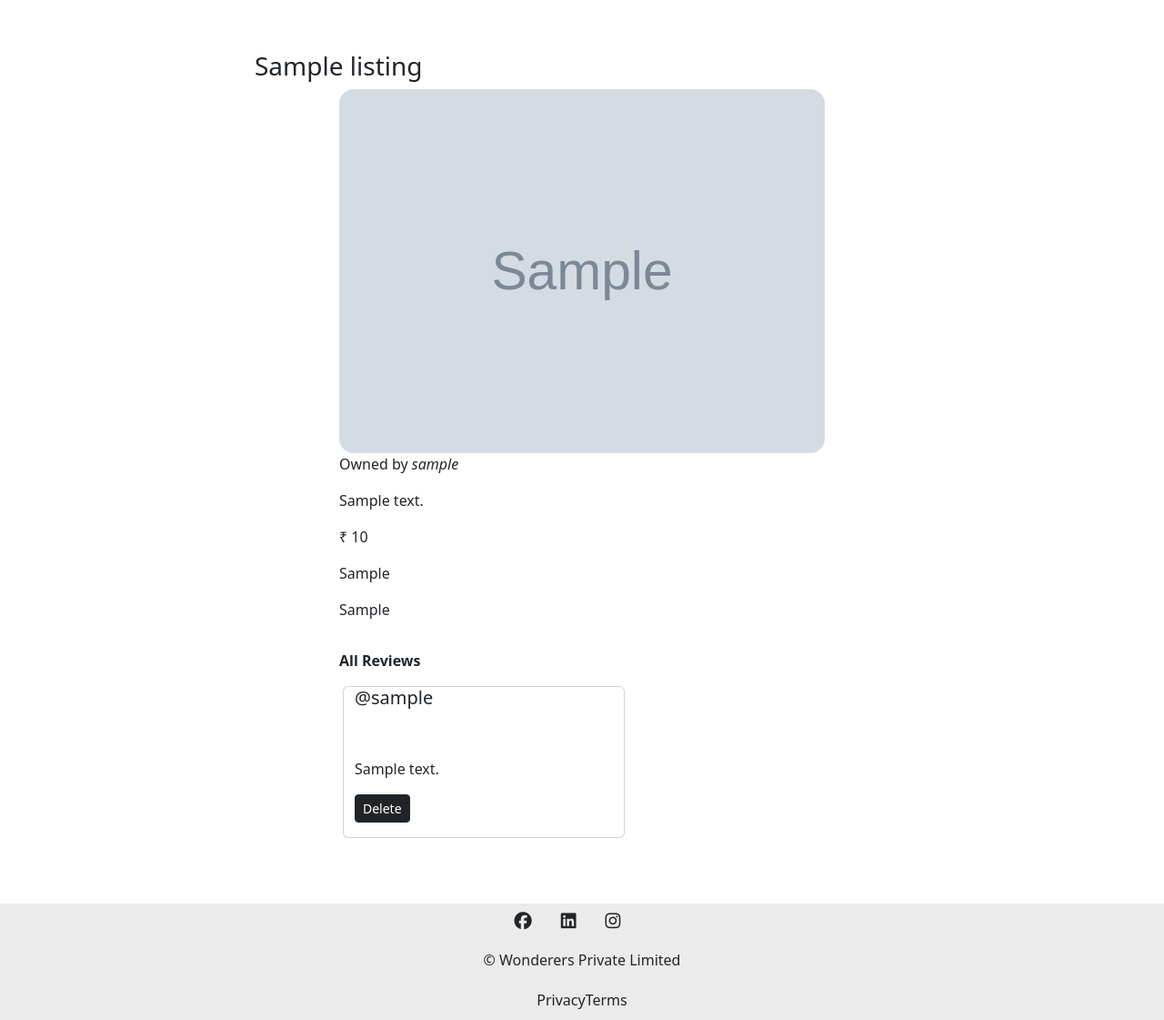
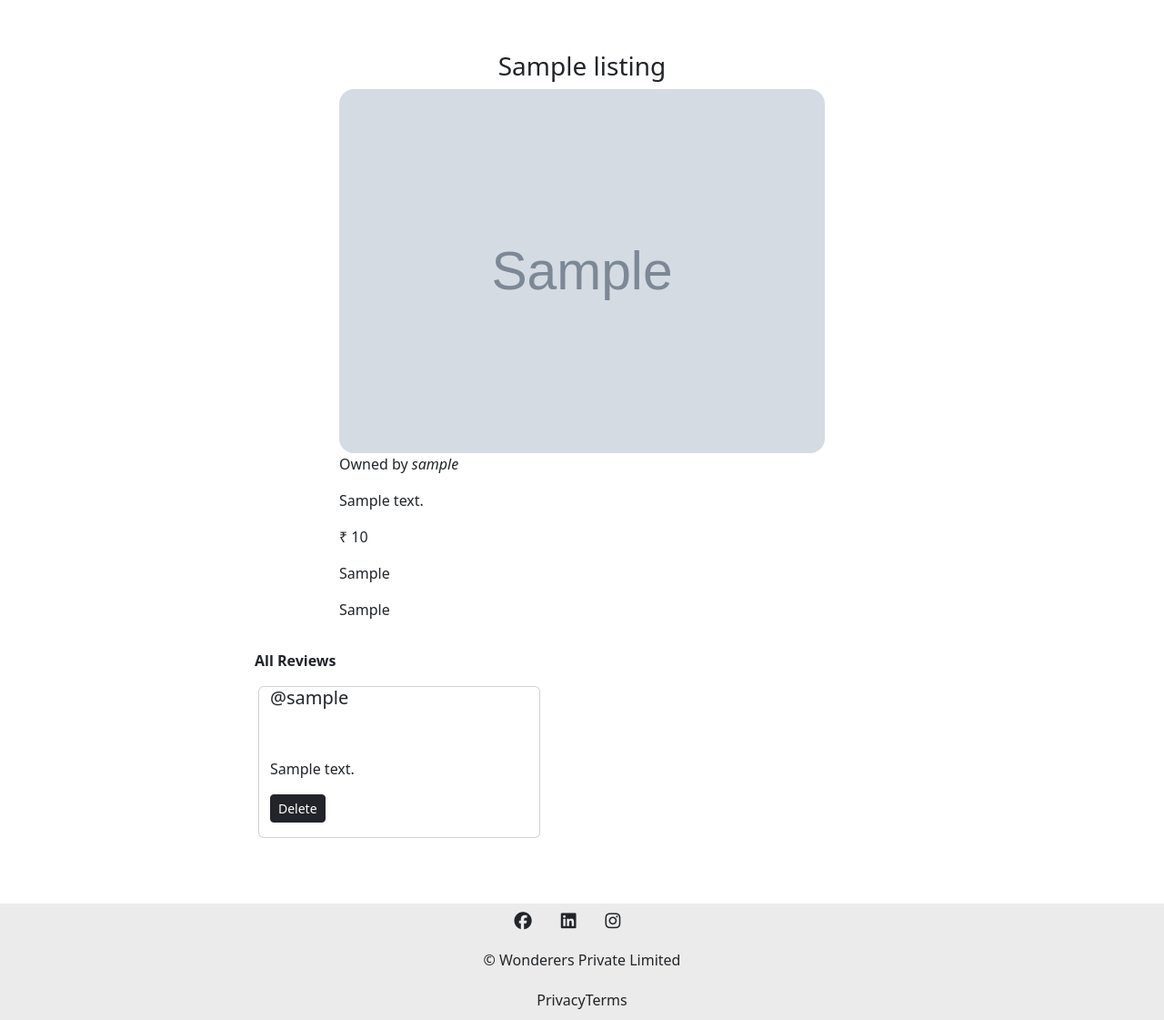
Before and after one commit to himanshut712/Wonderers, a Node server app: page /listings/600000000000000000000001 in a window 1280 px wide. Shown: the part 80-1201 px from the top of the page at 91% size. Run offline with Node 20, Linux system fonts and the light colour scheme; tables that the repository leaves empty hold one stand-in row (values such as "Sample post"); grey boxes marked "Sample" are stand-in pictures; some libraries are stand-ins or nearby versions.

Commit message:
adjustment for mobile

```diff
--- a/public/css/style.css
+++ b/public/css/style.css
@@ -133,6 +133,10 @@ footer {
 
 /* Responsive Styles */
 @media (max-width: 768px) {
+.container{
+  width: 375px !important;
+  margin-left: 2rem;
+}
   #filters {
       flex-wrap: nowrap;
       overflow-x: auto;
@@ -166,12 +170,14 @@ footer {
   .listing-card {
       width: 90% !important;
       margin-bottom: 1rem;
+      offset:calc(1);
       margin-left: auto;
       margin-right: auto;
   }
 
   /* Adjust filter section into a horizontal slider */
   #filters {
+    width: 375px;
     display: flex;
     flex-wrap: nowrap;
     overflow-x: auto;
@@ -222,3 +228,8 @@ footer {
     height: auto;
   }
 }
+@media (max-width: 375px) {
+  .offset-md-2 {
+    margin-left: 16.66667%; /* Adjust as needed based on your column structure */
+  }
+}
--- a/views/includes/navbar.ejs
+++ b/views/includes/navbar.ejs
@@ -41,6 +41,12 @@
   .navbar-toggler {
     order: 2; /* Ensure the toggler is displayed after the brand content */
   }
+  @media(max-width:720px) {
+    .navbar{
+width: 370px;
+    }
+
+  }
 </style>
 
 <nav class="navbar navbar-expand-md navbar-light bg-light border-bottom sticky-top">
--- a/views/listings/show.ejs
+++ b/views/listings/show.ejs
@@ -2,10 +2,10 @@
 
 <div class="container">
   <div class="row mt-3">
-    <div class="col-8 offset-2">
-      <h3><%= listing.title %></h3>
+    <div class="col-lg-8 offset-lg-2 col-md-10 offset-md-1 col-sm-12">
+      <h3 class="text-center"><%= listing.title %></h3>
     </div>
-    <div class="card col-6 offset-3 show-card listing-card">
+    <div class="card col-lg-6 offset-lg-3 col-md-8 offset-md-2 col-sm-12 show-card listing-card">
       <img src="<%= listing.image.url %>" class="card-img-top" alt="listing_image">
       <div class="card-body">
         <p class="card-text">Owned by <i><%= listing.owner.username %></i></p>
@@ -16,18 +16,18 @@
       </div>
     </div>
     <% if(currUser && currUser._id.equals(listing.owner._id)) { %>
-      <div class="btns">
-        <a href="/listings/<%= listing._id %>/edit" class="btn btn-dark col-1 offset-3 edit-btn">Edit</a>
-        <form method="POST" action="/listings/<%= listing._id %>?_method=DELETE">
-          <button class="btn btn-dark offset-5">Delete</button>
+      <div class="btns col-lg-6 offset-lg-3 col-md-8 offset-md-2 col-sm-12">
+        <a href="/listings/<%= listing._id %>/edit" class="btn btn-dark col-6 offset-3 edit-btn">Edit</a>
+        <form method="POST" action="/listings/<%= listing._id %>?_method=DELETE" class="col-12 mt-2">
+          <button class="btn btn-dark col-6 offset-3">Delete</button>
         </form>
       </div>
     <% } %>
-    <div class="col-8 offset-3 mb-3">
+    <div class="col-lg-8 offset-lg-2 col-md-10 offset-md-1 col-sm-12 mb-3">
       <% if(currUser) { %>
         <h4>Leave a Review</h4>
         <form action="/listings/<%= listing.id %>/reviews" method="POST" novalidate class="needs-validation">
-          <div class="mb-3 mt-3">
+          <div class="mb-3">
             <label for="rating" class="form-label">Rating</label>
             <fieldset class="starability-slot">
               <input type="radio" id="no-rate" name="review[rating]" class="input-no-rate" value="0" checked aria-label="No rating">
@@ -43,7 +43,7 @@
               <label for="first-rate5" title="Amazing">5 stars</label>
             </fieldset>
           </div>
-          <div class="mb-3 mt-3">
+          <div class="mb-3">
             <label for="comment" class="form-label">Comments</label>
             <textarea name="review[comment]" id="comment" cols="30" rows="5" class="form-control" required></textarea>
             <div class="invalid-feedback">Please add some comments for review</div>
@@ -56,7 +56,7 @@
         <div class="row">
           <p><b>All Reviews</b></p>
           <% for(review of listing.reviews) { %>
-            <div class="card col-5 ms-3 mb-3">
+            <div class="card col-lg-5 col-md-5 col-sm-12 ms-3 mb-3">
               <div class="card-body">
                 <h5 class="card-title">@<%= review.author.username %></h5>
                 <p class="starability-result card-text" data-rating="<%= review.rating %>"></p>
```
